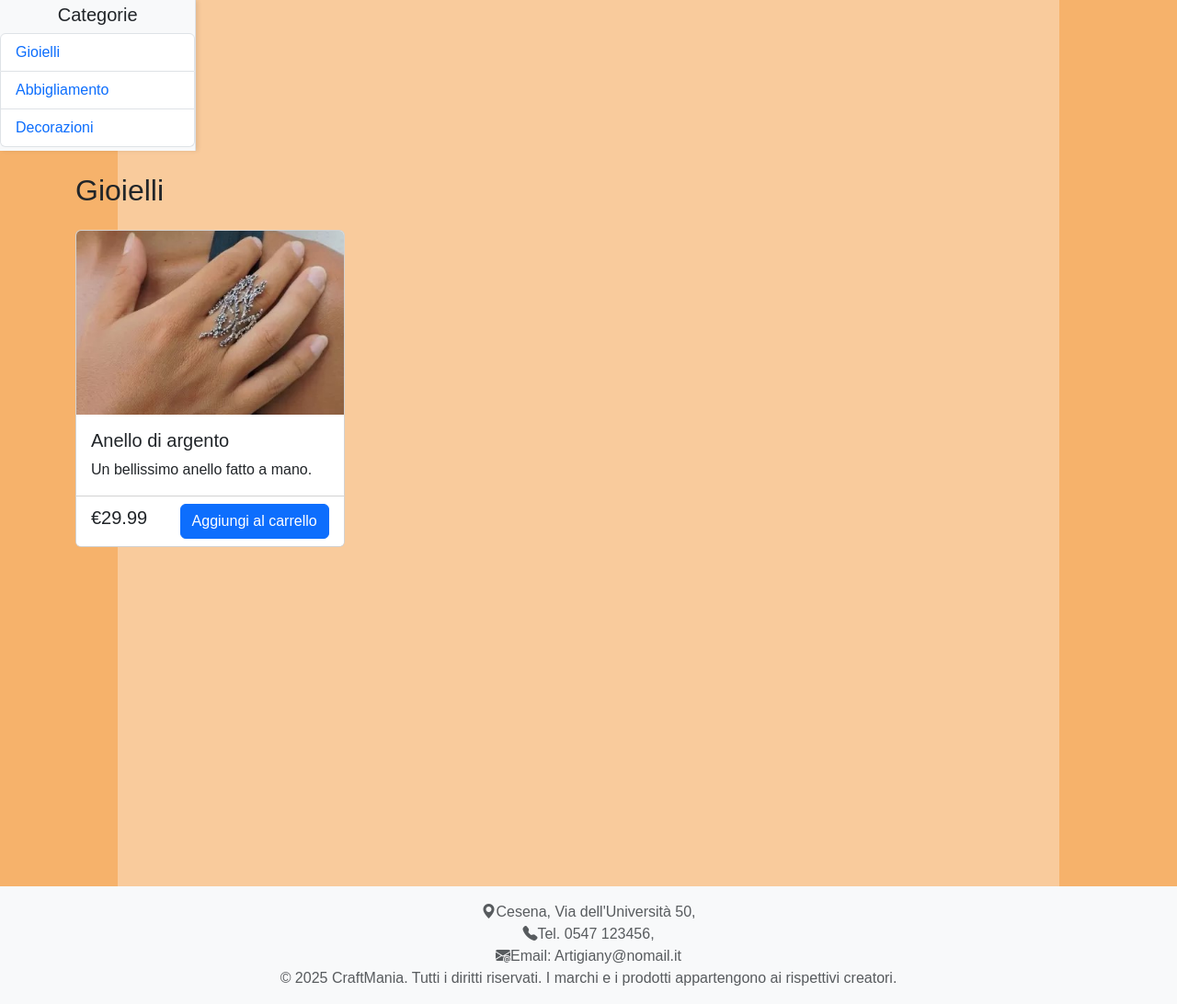
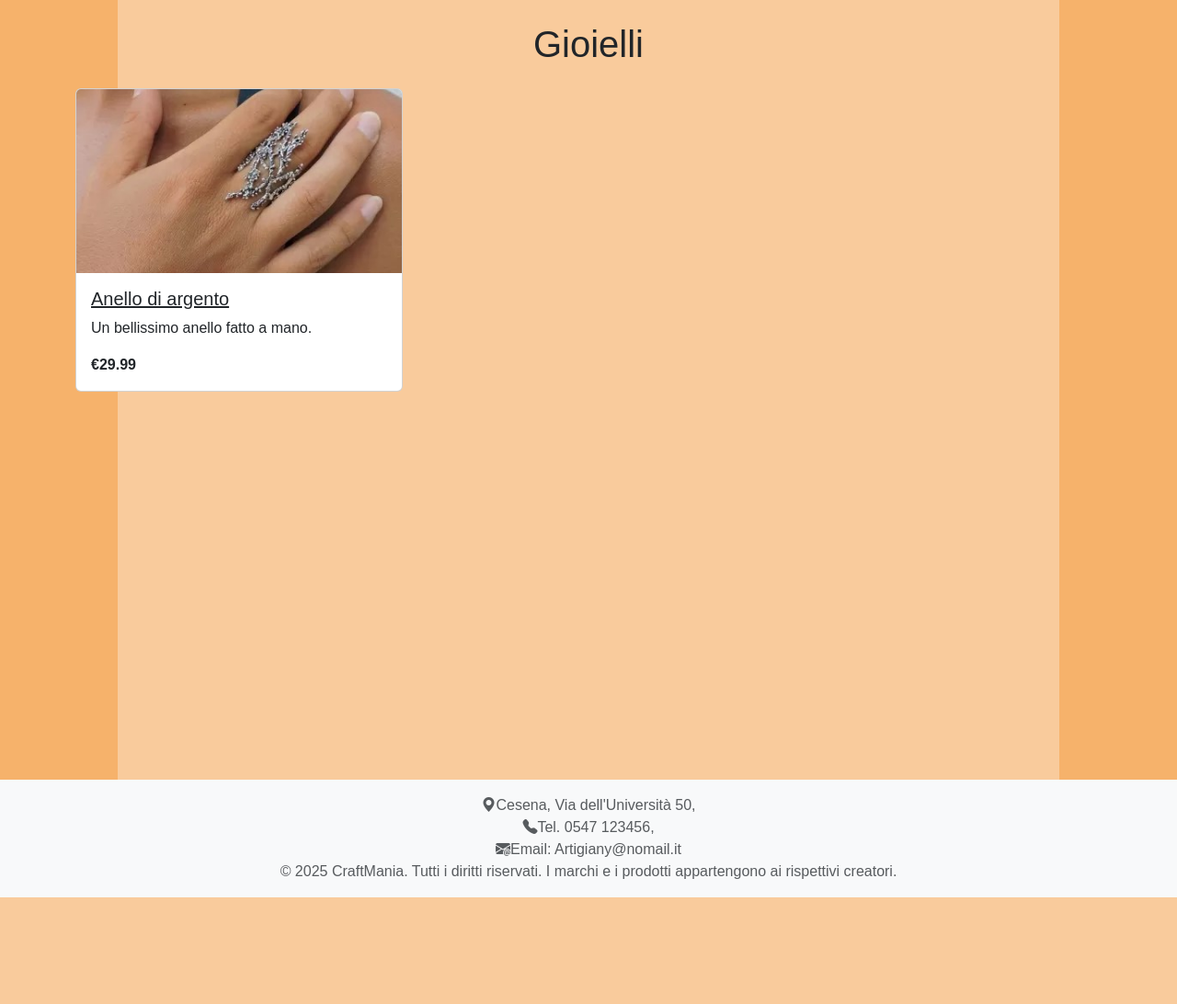
Before and after one commit to FedeDL777/ProgettoWeb_Artigiany, a PHP site: page /categorySearch.php?categoria=1 in a window 1280 px wide. Shown: the part 56-1148 px from the top of the page at 92% size. After the commit the page ends 1032 px from the top, so only its background shows below. Run offline with PHP 8.4, Linux system fonts and the light colour scheme; data comes from the database, SQL or seed files in the repository.

Commit message:
linked products searched by category to productpag

```diff
--- a/Progetto/Code/pages/categorySearch.php
+++ b/Progetto/Code/pages/categorySearch.php
@@ -2,7 +2,6 @@
 include_once("../includes/bootstrap.php");
 require_once("../includes/functions.php");
 include("../includes/header.php");
-include("../includes/sidebar.php");
 
 // Ottieni l'ID della categoria dall'URL
 $categoryID = isset($_GET['categoria']) ? (int)$_GET['categoria'] : 0;
@@ -16,43 +15,37 @@ if (!$category) {
 
 // Recupera i prodotti della categoria
 $products = $dbh->getProductsByCategory($categoryID);
-
 ?>
 
 <link rel="stylesheet" href="../CSS/styles.css">
+
+<main class="container my-4">
     <div class="container-page">
         <div id="main-content">
-
-
-
-    <main class="container mt-4">
-        <div class="row">
-
-
-            <!-- Contenuto principale -->
-            <div class="col-md-10 col-sm-12">
-                <h2 class="mb-4"><?php echo htmlspecialchars($category['Nome']); ?></h2>
+            <h1 class="text-center mb-4"><?php echo htmlspecialchars($category['Nome']); ?></h1>
 
             <?php if (empty($products)): ?>
-                    <div class="alert alert-info">Nessun prodotto disponibile in questa categoria</div>
+                <p class="text-center">Nessun prodotto disponibile in questa categoria</p>
             <?php else: ?>
-                    <div class="row row-cols-1 row-cols-md-3 g-4">
+                <div class="row">
                     <?php foreach ($products as $product): ?>
-                            <div class="col">
+                        <div class="col-md-4 mb-4">
                             <div class="card h-100">
+                                <a href="product.php?productId=<?= urlencode($product['productID']) ?>">
                                     <img src="<?php echo htmlspecialchars($product['PathImmagine']); ?>"
                                          class="card-img-top"
                                          alt="<?php echo htmlspecialchars($product['Nome']); ?>"
                                          style="height: 200px; object-fit: cover;">
+                                </a>
                                 <div class="card-body">
-                                        <h5 class="card-title"><?php echo htmlspecialchars($product['Nome']); ?></h5>
+                                    <h5 class="card-title">
+                                        <a href="product.php?productId=<?= urlencode($product['productID']) ?>"
+                                           class="text-dark">
+                                            <?php echo htmlspecialchars($product['Nome']); ?>
+                                        </a>
+                                    </h5>
                                     <p class="card-text"><?php echo htmlspecialchars($product['Descrizione']); ?></p>
-                                    </div>
-                                    <div class="card-footer bg-white">
-                                        <div class="d-flex justify-content-between align-items-center">
-                                            <span class="h5">€<?php echo number_format($product['Costo'], 2); ?></span>
-                                            <button class="btn btn-primary">Aggiungi al carrello</button>
-                                        </div>
+                                    <p class="card-text"><strong>€<?php echo number_format($product['Costo'], 2); ?></strong></p>
                                 </div>
                             </div>
                         </div>
@@ -63,8 +56,4 @@ $products = $dbh->getProductsByCategory($categoryID);
     </div>
 </main>
 
-    <script src="https://cdn.jsdelivr.net/npm/bootstrap@5.1.3/dist/js/bootstrap.bundle.min.js"></script>
-</div>
-</div>
-
 <?php include("../includes/footer.php"); ?>
```
Lines whose indentation alone changed are shown as unchanged.
